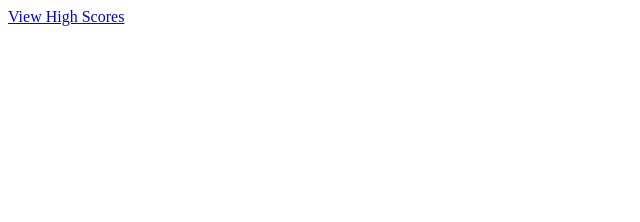
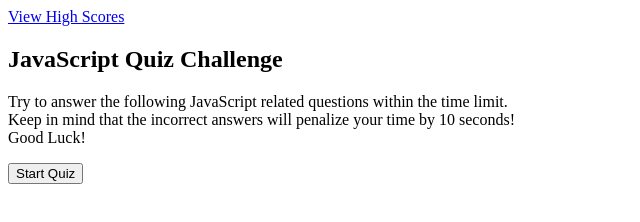
Before and after one commit to sldowd/JavaScript-fundamentals-quiz, a plain HTML site: page index.html in a window 1280 px wide. Shown: the whole page, without its empty margins (0-640 px from the left). Drawn offline with Linux system fonts and the light colour scheme.

Commit message:
added page content event listener, created startpage, wrote buttonhandler function

```diff
--- a/assets/JS/script.js
+++ b/assets/JS/script.js
@@ -1,3 +1,8 @@
+//assign variables for display containers
+var questionDiv = document.querySelector("#quiz-questions");
+var answerDiv = document.querySelector("#answer-choices");
+var gradeDiv = document.querySelector("#grade");
+var pageContentEl = document.querySelector("#page-content");
 //create an array of questions
 var questions = [
     {
@@ -101,27 +106,37 @@ var questions = [
         answer: 'Document Object Model'
     }
 ]
+//display initial page before quiz
+var startScreen = function() {
+    var heading = document.createElement("h1");
+    heading.textContent = "JavaScript Quiz Challenge"
+    heading.className = "";
 
-// {
-//     title: "Arrays in JavaScript can be used to store ____.",
-//     choices: [
-//       "numbers and strings",
-//       "other arrays",
-//       "booleans",
-//       "all of the above"
-//     ],
-//     answer: "all of the above"
-//   }
+    questionDiv.appendChild(heading);
+
+    var rules = document.createElement("p");
+    rules.innerHTML = "Try to answer the following JavaScript related questions within the time limit. <br> Keep in mind that the incorrect answers will penalize your time by 10 seconds! <br> Good Luck!";
+
+    questionDiv.appendChild(rules);
+
+    var startButton = document.createElement("button");
+    startButton.textContent = "Start Quiz";
+    startButton.setAttribute("button-name", "start-button");
+
+    questionDiv.appendChild(startButton);
+}
 //start game score at 0
-
+var score = 0
 
 //start timer when game starts
 
 
 //loop over everyquestion
+var startQuiz = function(event) {
+    for (var i = 0; i < questions.length; i++);
     //display questions and answers
 
-
+}
 //compare answers
 
 
@@ -132,8 +147,29 @@ var questions = [
 //if wrong subtract time
     //show "Wrong!" under questions
 
+//create handler for buttons
+var buttonHandler = function(event) {
+    var targetEl = event.target;
+    var buttonId = targetEl.getAttribute("button-name");
 
+    if (buttonId === "start-button") {
+        console.log("start button");
+        questionDiv.innerHTML = "";
+        startQuiz();
+    }
+}
+//function to clear content
+var clearcontent = function() {
+    document.getElementById().innerHTML = "";
+}
 //show score at the end of game
 
 
 //give option to restart game
+
+
+//call function to load startscreen
+window.onload = startScreen();
+
+//event listener for whole page
+pageContentEl.addEventListener("click", buttonHandler);
--- a/index.html
+++ b/index.html
@@ -16,7 +16,7 @@
         <div id="timer">
         </div>
     </header>
-    <main>
+    <main id="page-content">
         <div id="quiz-wrapper">
 
         <!--quiz questions-->
@@ -25,7 +25,7 @@
         </section>
 
         <!--quiz answers-->
-        <section id="multiple-choice-answers">
+        <section id="answer-choices">
 
         </section>
 
```
